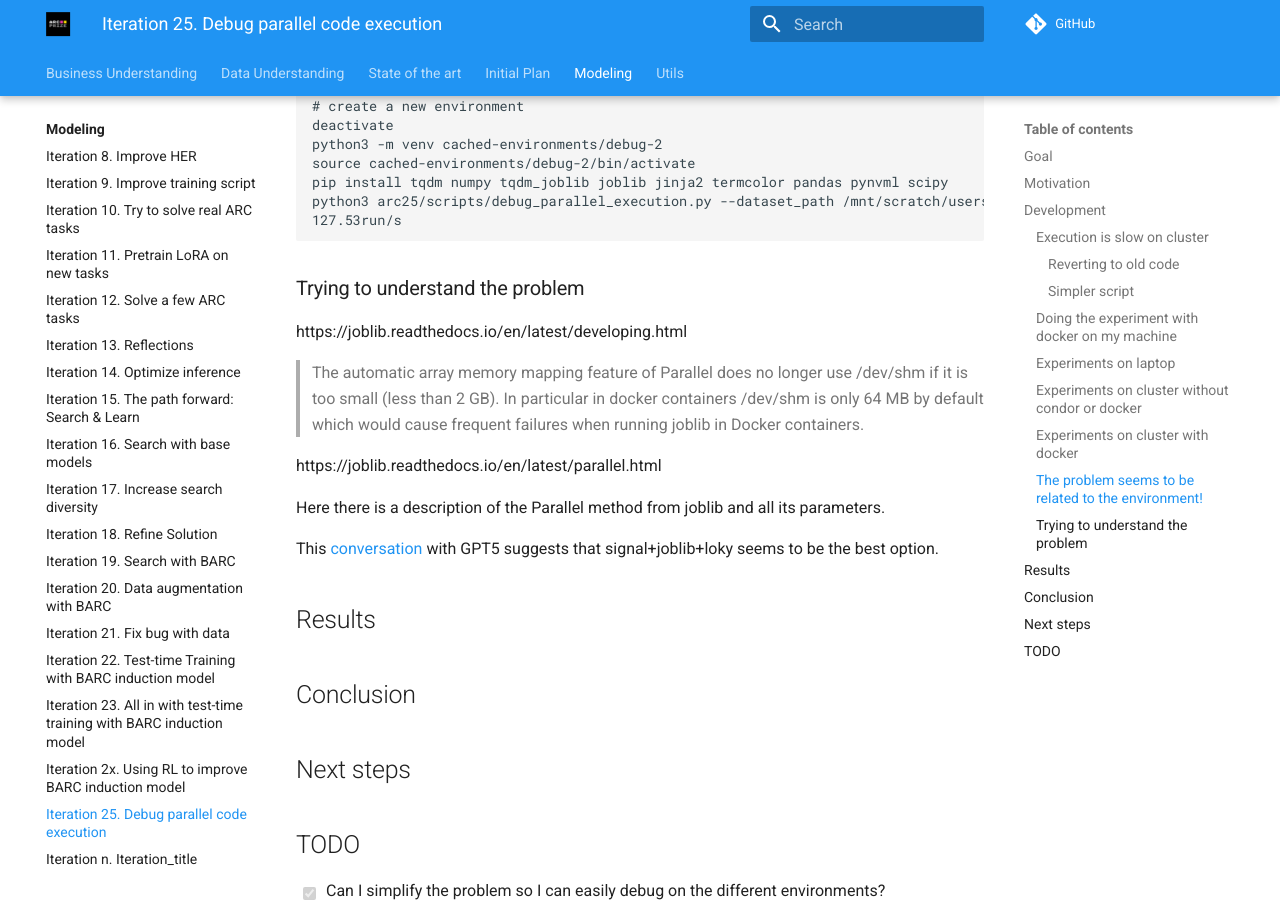
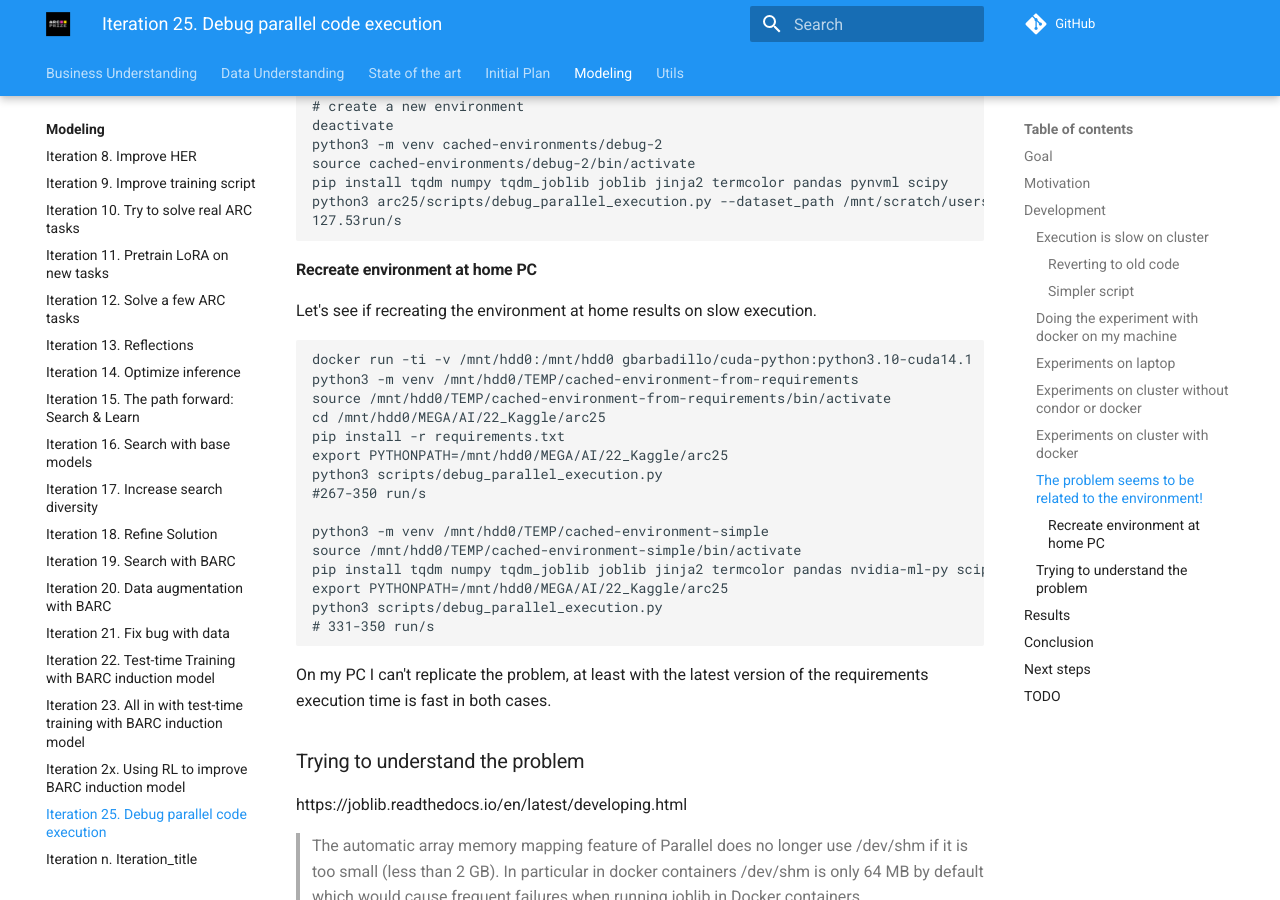
Before and after one commit to ironbar/arc25, an MkDocs documentation site: the page built from docs/modeling/Iteration_25_debug_parallel_code_execution.md, in a window 1280 px wide and 900 px high, scrolled down 6453 px. Built offline with MkDocs 1.6.1 and Material for MkDocs 9.7.7, drawn with Linux system fonts in a browser that asks for light colours; comment, search, counter and statistics services are not loaded.

Commit message:
cannot replicate the problem with a local environment

````diff
--- a/docs/modeling/Iteration_25_debug_parallel_code_execution.md
+++ b/docs/modeling/Iteration_25_debug_parallel_code_execution.md
@@ -316,6 +316,31 @@ python3 arc25/scripts/debug_parallel_execution.py --dataset_path /mnt/scratch/us
 127.53run/s
 ```
 
+#### Recreate environment at home PC
+
+Let's see if recreating the environment at home results on slow execution.
+
+```bash
+docker run -ti -v /mnt/hdd0:/mnt/hdd0 gbarbadillo/cuda-python:python3.10-cuda14.1
+python3 -m venv /mnt/hdd0/TEMP/cached-environment-from-requirements
+source /mnt/hdd0/TEMP/cached-environment-from-requirements/bin/activate
+cd /mnt/hdd0/MEGA/AI/22_Kaggle/arc25
+pip install -r requirements.txt
+export PYTHONPATH=/mnt/hdd0/MEGA/AI/22_Kaggle/arc25
+python3 scripts/debug_parallel_execution.py
+#267-350 run/s
+
+python3 -m venv /mnt/hdd0/TEMP/cached-environment-simple
+source /mnt/hdd0/TEMP/cached-environment-simple/bin/activate
+pip install tqdm numpy tqdm_joblib joblib jinja2 termcolor pandas nvidia-ml-py scipy
+export PYTHONPATH=/mnt/hdd0/MEGA/AI/22_Kaggle/arc25
+python3 scripts/debug_parallel_execution.py
+# 331-350 run/s
+```
+
+On my PC I can't replicate the problem, at least with the latest version of the requirements execution
+time is fast in both cases.
+
 ### Trying to understand the problem
 
 https://joblib.readthedocs.io/en/latest/developing.html
````
